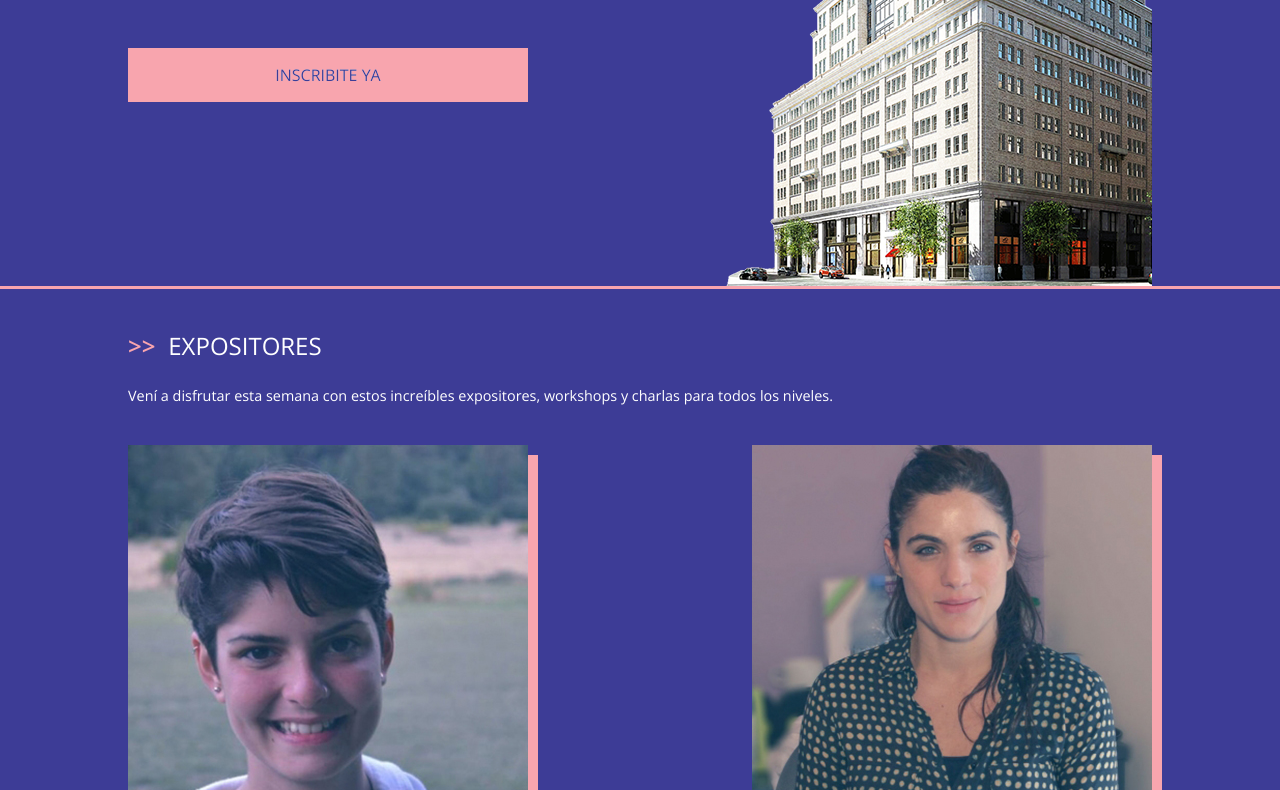
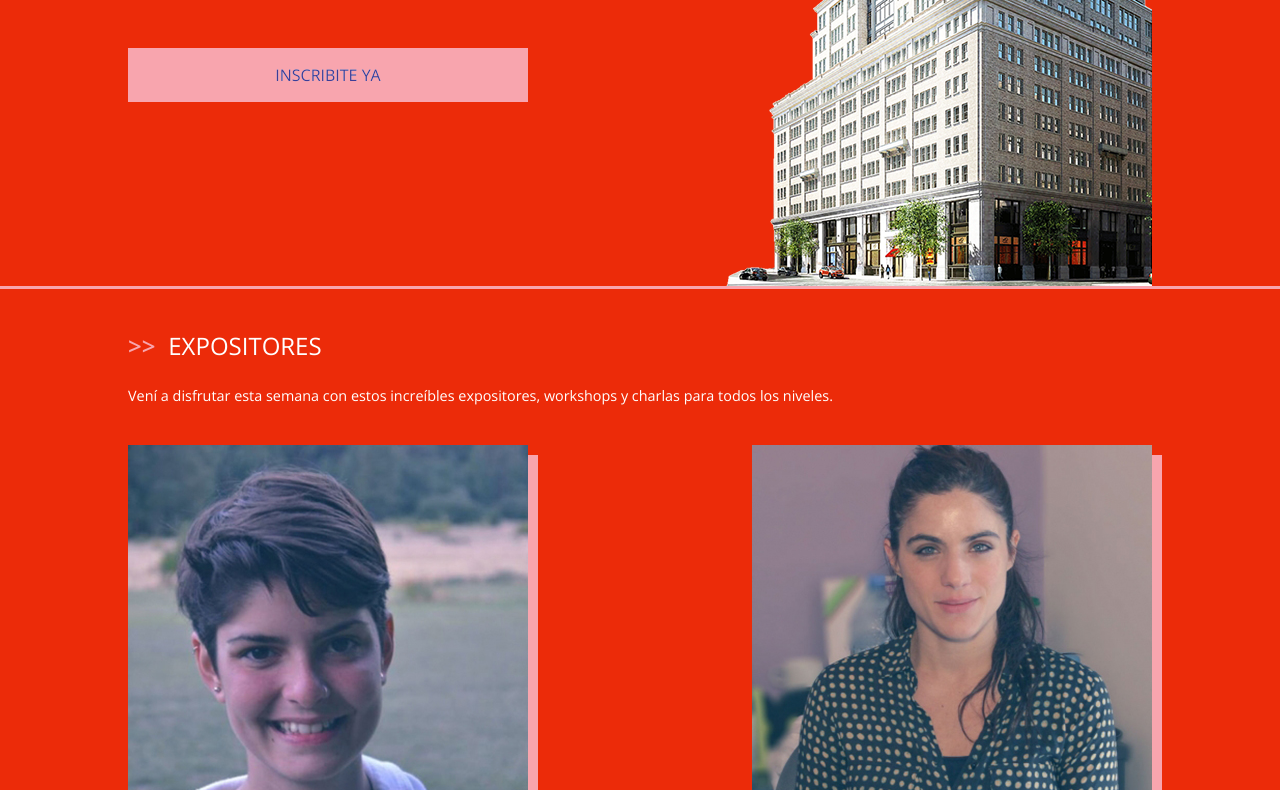
Before and after one commit to EstebanRicioppo/sitio, a plain HTML site: page index.html in a window 1280 px wide. Shown: the part 325-1115 px from the top of the page. Drawn offline with nearby package versions, Linux system fonts and the light colour scheme.

Commit message:
se cambio el color de fondo

```diff
--- a/css/style.css
+++ b/css/style.css
@@ -7,7 +7,7 @@
   box-sizing: border-box; }
 
 body {
-  background-color: #3d3c96;
+  background-color: #ec2b09;
   font-family: "Open Sans", sans-serif;
   color: #FFF;
   overflow-x: hidden; }
```
